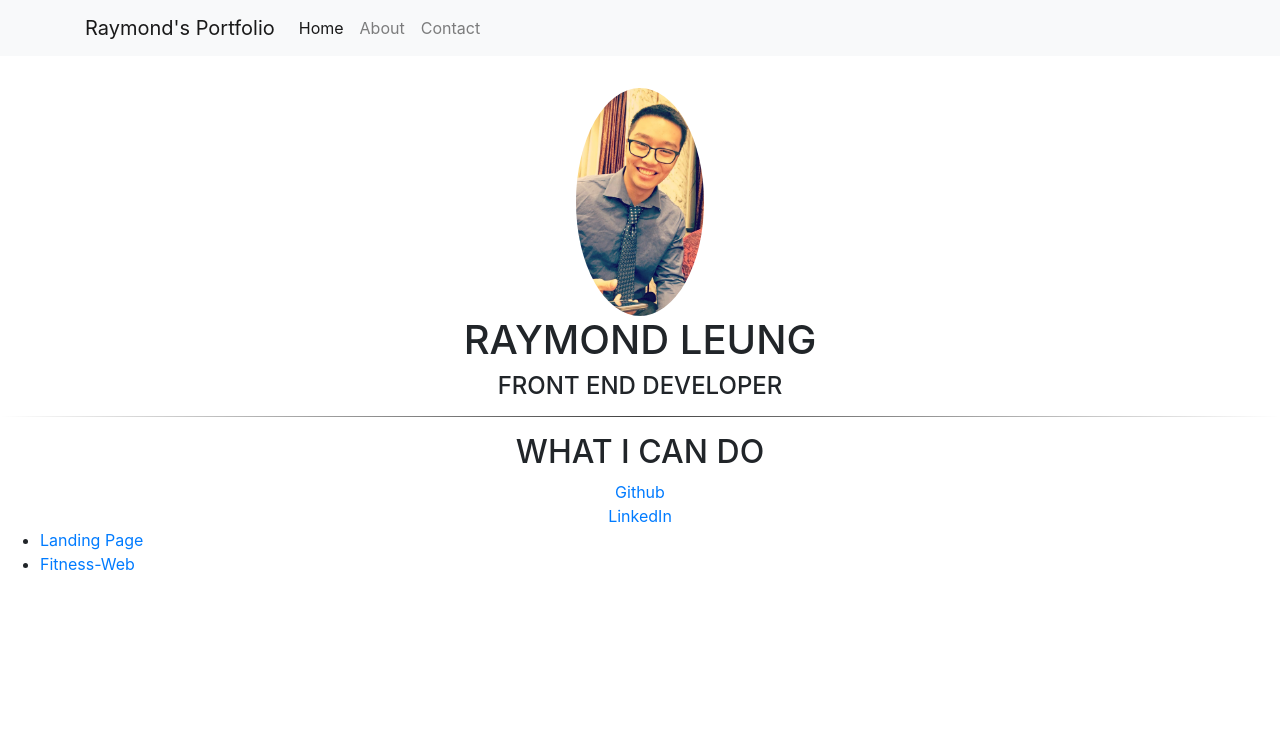
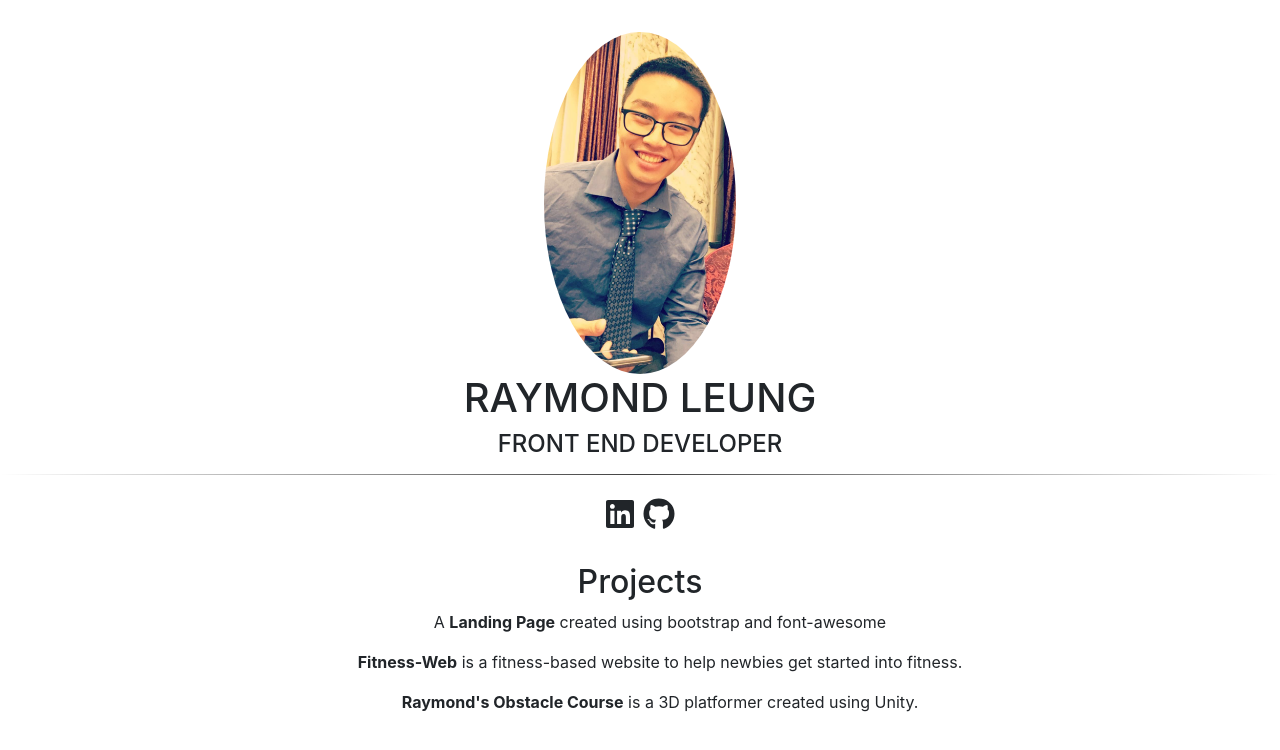
Before and after one commit to RaymondL95/portfolio, a plain HTML site: page index.html in a window 1280 px wide. Drawn offline with nearby package versions, Linux system fonts and the light colour scheme.

Commit message:
added links and project

```diff
--- a/index.html
+++ b/index.html
@@ -4,55 +4,48 @@
 	<meta name="viewport" content="width=device-width, initial-scale=1, maximum-scale=1, user-scalable=no">
 	<title>Raymond Leung's Portfolio</title>
 	<script src="https://ajax.googleapis.com/ajax/libs/jquery/3.3.1/jquery.min.js"></script>
-	<script src="https://maxcdn.bootstrapcdn.com/bootstrap/4.0.0/js/bootstrap.min.js" integrity="sha384-JZR6Spejh4U02d8jOt6vLEHfe/JQGiRRSQQxSfFWpi1MquVdAyjUar5+76PVCmYl" crossorigin="anonymous"></script>
 	<link href="https://maxcdn.bootstrapcdn.com/bootstrap/4.0.0/css/bootstrap.min.css" rel="stylesheet" integrity="sha384-Gn5384xqQ1aoWXA+058RXPxPg6fy4IWvTNh0E263XmFcJlSAwiGgFAW/dAiS6JXm" crossorigin="anonymous">
+	<script defer src="https://use.fontawesome.com/releases/v5.0.8/js/all.js" integrity="sha384-SlE991lGASHoBfWbelyBPLsUlwY1GwNDJo3jSJO04KZ33K2bwfV9YBauFfnzvynJ" crossorigin="anonymous"></script>
 	<link rel="stylesheet" type="text/css" href="style.css">
 </head>
 <body>
-<nav class="navbar navbar-expand-lg navbar-light bg-light">
-<div class="container">
- 	<a class="navbar-brand" href="#">Raymond's Portfolio</a>
-  <button class="navbar-toggler" type="button" data-toggle="collapse" data-target="#navbarSupportedContent" aria-controls="navbarSupportedContent" aria-expanded="false" aria-label="Toggle navigation">
-    <span class="navbar-toggler-icon"></span>
-  </button>
-  <div class="collapse navbar-collapse" id="navbarSupportedContent">
-    <ul class="navbar-nav mr-auto">
-      <li class="nav-item active">
-        <a class="nav-link" href="#">Home <span class="sr-only">(current)</span></a>
-      </li>
-      <li class="nav-item">
-        <a class="nav-link" href="#">About</a>
-      </li>
-            <li class="nav-item">
-        <a class="nav-link" href="#">Contact</a>
-      </li>
-    </ul>
-  </div>
-</nav>
-<div>
-<!-- End Of NavBar -->
-<div class="container"></div>
+<div class="container col-xs-6"></div>
+
 	<div class=name>
 		<img src="image.jpg" class="rounded-circle" id="me" alt="Picture Of Raymond">
 		<h1>Raymond Leung</h1>
 		<h4>Front End Developer</h4>
 		<hr>
-		<div class="technology">
-			<h2>What I Can Do</h2>
-		</div>
 	</div>
+
 	<div class="social-media">
-		<div class="col-xs-6">
-			<a href="https://github.com/raymondl95" alt="Github">Github</a>
-		</div>
-		<div class="col-xs-6">
-			<a href="https://www.linkedin.com/in/raymond-k-leung" alt="LinkedIn">LinkedIn</a>
-		</div>
+		<a href="https://www.linkedin.com/in/raymondl95/"><i class="fab fa-linkedin"></i> </a>
+		<a href="https://www.github.com/RaymondL95/"><i class="fab fa-github"></i></a>
 	</div>
-	<div class="projects">
+
+	<br>
+
+	<div class="project-section">
+		<h2>Projects</h2>
 		<ul>
-			<li><a href="https://raymondl95.github.io/Vietnam/">Landing Page</a></li>
-			<li><a href="https://raymondl95.github.io/fitness-web/www/">Fitness-Web</a></li>
+			<li>
+				<p>
+					A <a href="https://raymondl95.github.io/Vietnam/"><strong>Landing Page</strong></a> created using bootstrap and font-awesome
+				</p>
+			</li>
+
+			<li>
+				<p>
+					<a href="https://raymondl95.github.io/fitness-web/www/"><strong>Fitness-Web</strong></a> is a fitness-based website to help newbies get started into fitness.
+				</p>
+			</li>
+
+			<li>
+				<p>
+					<a href="https://store.steampowered.com/app/756980/Raymonds_Obstacle_Course/"><strong>Raymond's Obstacle Course</strong></a> is a 3D platformer created using Unity.
+				</p>
+			</li>
+
 		</ul>
 	</div>
 </div>
--- a/style.css
+++ b/style.css
@@ -1,6 +1,10 @@
 .name{
 	text-transform: uppercase;
 	text-align: center;
+}
+a{
+	text-align: center;
+	color:inherit;
 }
 hr{
     border: 0;
@@ -9,13 +13,18 @@ hr{
 }
 #me{
 	margin-top: 2.5%;
-	max-width: 10%;
-	max-height: 10%;
+	max-width: 15%;
+	max-height: 15%;
 	transform: scale(1);
 }
 .social-media{
 	text-align: center;
+	font-size: 32px;
 }
-.technology h2{
-	text-transform: center;
+.project-section{
+	text-align: center;
 }
+
+li{
+	list-style: none;
+}
```
